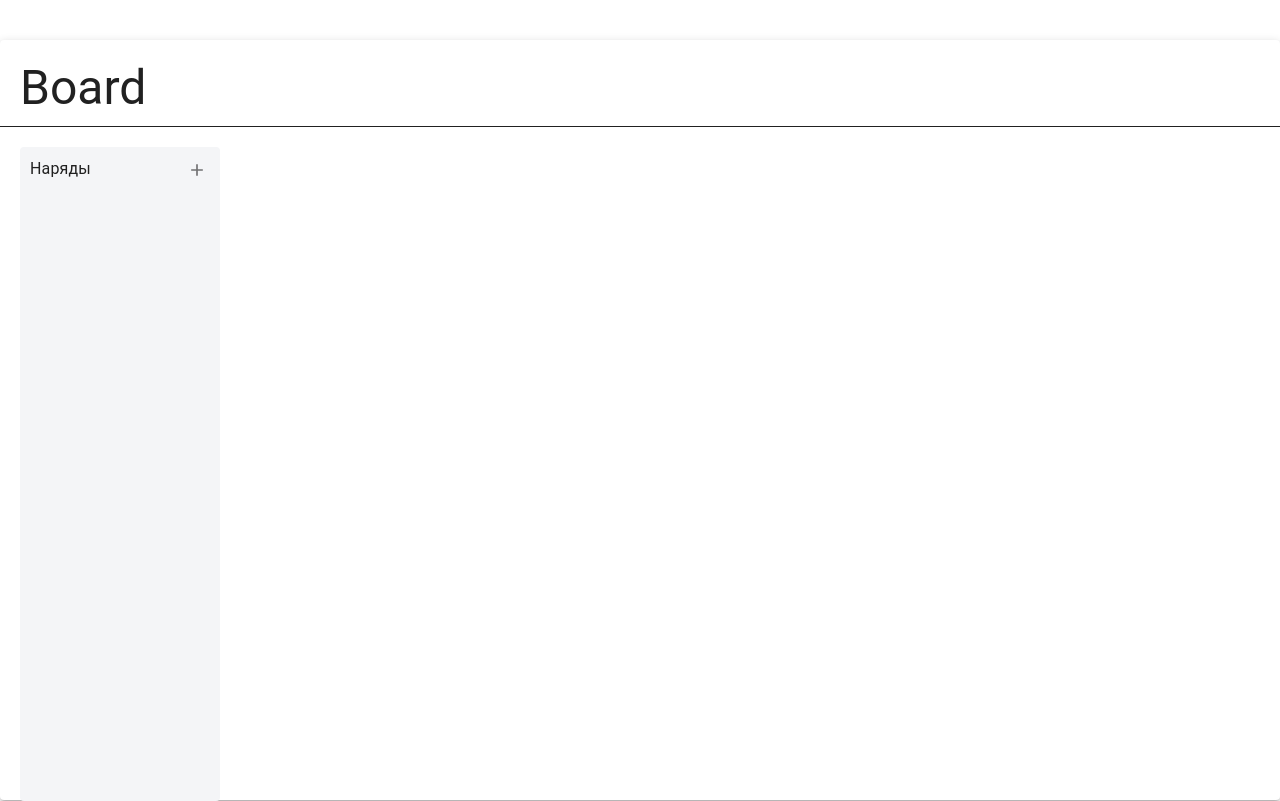
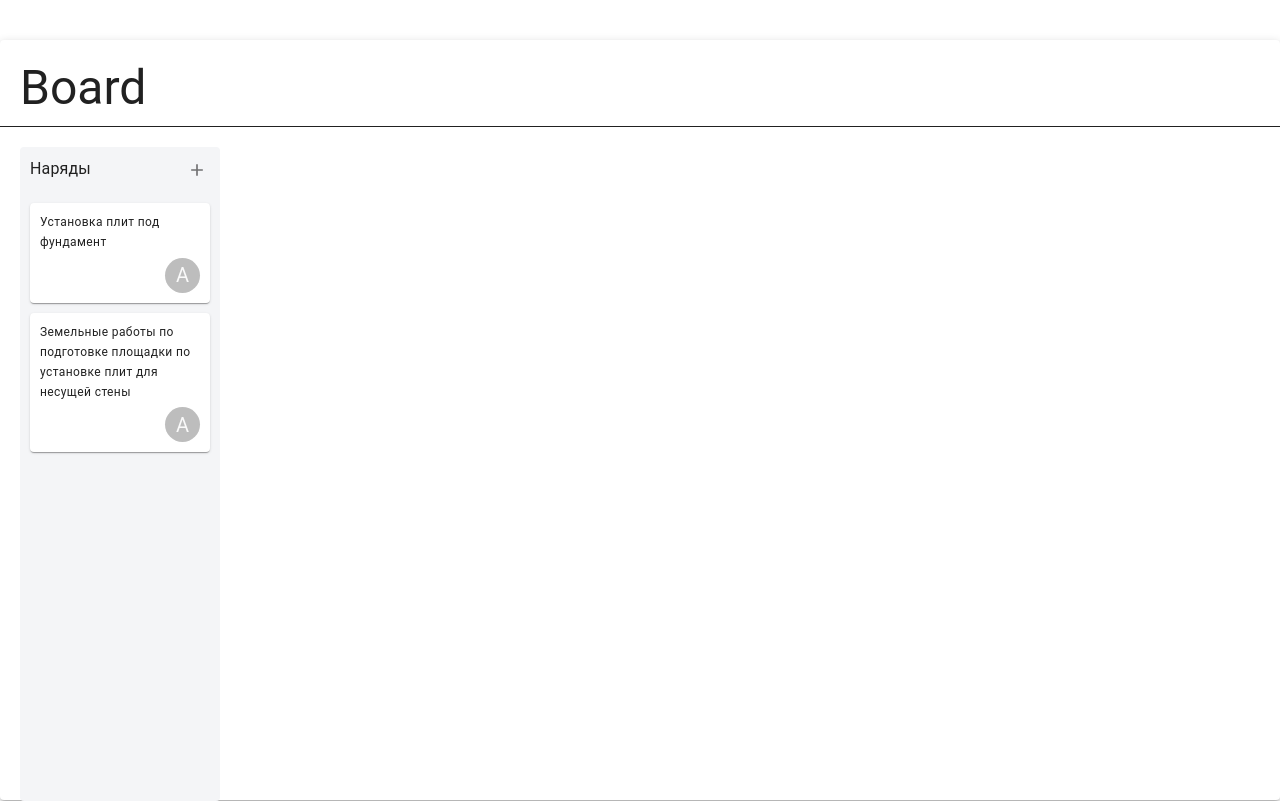
Before and after one commit to Anton-SN/Trello-2.0, a React (Create React App) app: page / in a window 1280 px wide. Built offline with nearby package versions, Linux system fonts and the light colour scheme.

Commit message:
feat: create note component

```diff
--- a/src/Components/pages/Board/Board.js
+++ b/src/Components/pages/Board/Board.js
@@ -2,7 +2,16 @@ import React from 'react';
 import Paper from '@material-ui/core/Paper';
 import Typography from '@material-ui/core/Typography';
 import Column from './Components/Column/Column';
+import Note from './Components/Note/Note';
 import styles from './Board.module.css';
+
+const mocks = [
+  { title: 'Установка плит под фундамент' },
+  {
+    title:
+      'Земельные работы по подготовке площадки по установке плит для несущей стены',
+  },
+];
 
 const Board = () => (
   <Paper elevation={3} className={styles.container}>
@@ -10,7 +19,11 @@ const Board = () => (
       Board
     </Typography>
     <div className={styles.columnContainer}>
-      <Column />
+      <Column>
+        {mocks.map(({ title }) => (
+          <Note title={title} key={title} />
+        ))}
+      </Column>
     </div>
   </Paper>
 );
--- a/src/Components/pages/Board/Components/Column/Column.js
+++ b/src/Components/pages/Board/Components/Column/Column.js
@@ -1,11 +1,14 @@
 import React from 'react';
+import PropTypes from 'prop-types';
 import Typography from '@material-ui/core/Typography';
 import Tooltip from '@material-ui/core/Tooltip';
 import IconButton from '@material-ui/core/IconButton';
 import AddIcon from '@material-ui/icons/Add';
 import styles from './Column.module.css';
 
-const Column = () => (
+const Column = ({ children }) => {
+  console.info(children);
+  return (
     <div className={styles.container}>
       <div className={styles.titleContainer}>
         <Typography component="p" variant="body1" className={styles.title}>
@@ -17,7 +20,20 @@ const Column = () => (
           </IconButton>
         </Tooltip>
       </div>
+      <div>{children}</div>
     </div>
   );
+};
+
+Column.propTypes = {
+  children: PropTypes.oneOfType([
+    PropTypes.shape({}),
+    PropTypes.arrayOf(PropTypes.shape({})),
+  ]),
+};
+
+Column.defaultProps = {
+  children: [],
+};
 
 export default Column;
--- /dev/null
+++ b/src/Components/pages/Board/Components/Note/Note.js
@@ -0,0 +1,28 @@
+import React from 'react';
+import PropTypes from 'prop-types';
+import Paper from '@material-ui/core/Paper';
+import Typography from '@material-ui/core/Typography';
+import Avatar from '@material-ui/core/Avatar';
+import styles from './Note.module.css';
+
+const Note = ({ title }) => (
+  <Paper className={styles.note}>
+    <Typography component="p" variant="caption" className={styles.noteTitle}>
+      {title}
+    </Typography>
+    <div className={styles.icons} />
+    <div className={styles.user}>
+      <Avatar style={{ width: 35, height: 35 }}>A</Avatar>
+    </div>
+  </Paper>
+);
+
+Note.propTypes = {
+  title: PropTypes.string,
+};
+
+Note.defaultProps = {
+  title: '',
+};
+
+export default Note;
--- /dev/null
+++ b/src/Components/pages/Board/Components/Note/Note.module.css
@@ -0,0 +1,19 @@
+.note {
+    margin: 10px;
+    padding: 10px;
+    display: grid;
+    grid-template-rows: 1fr 40px;
+    grid-template-columns: 1fr 1fr;
+}
+
+.noteTitle {
+    grid-column: 1/3;
+    text-align: left;
+}
+
+.icons {}
+
+.user {
+    align-self: end;
+    justify-self: self-end;
+}
```
Lines whose indentation alone changed are shown as unchanged.
